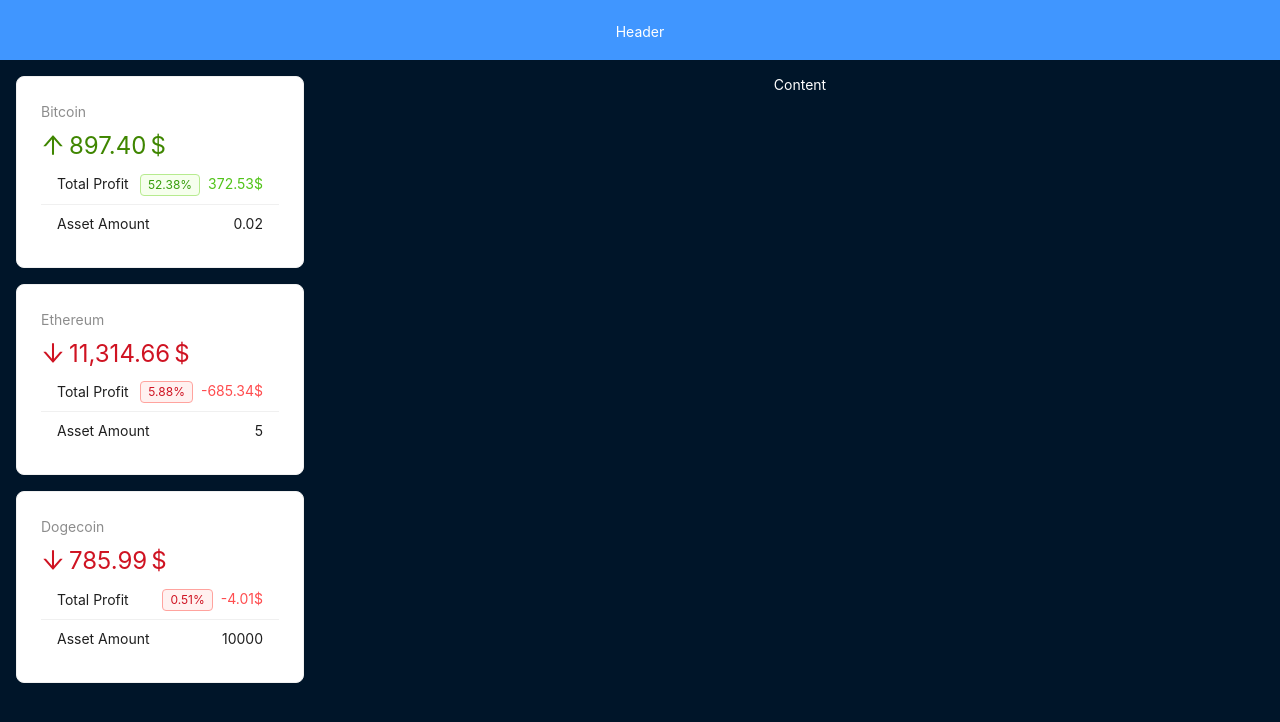
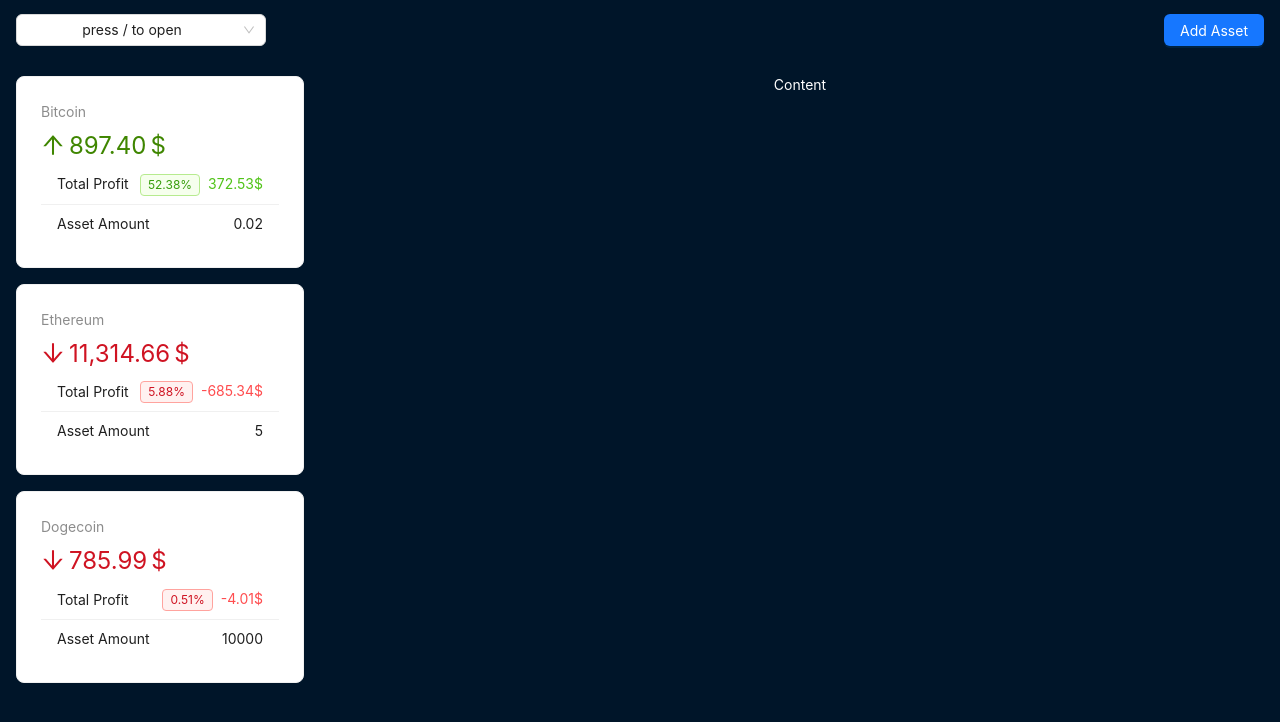
Before and after one commit to kitOl/react-crypto-app, a React (Vite) app: page / in a window 1280 px wide. Shown: the top 722 px of the page. Built offline with nearby package versions, Linux system fonts and the light colour scheme.

Commit message:
add select button and modal in header

```diff
--- a/src/App.jsx
+++ b/src/App.jsx
@@ -1,8 +1,5 @@
-import { Layout } from "antd";
-import AppHeader from "./components/layout/AppHeader";
-import AppSider from "./components/layout/AppSider";
-import AppContent from "./components/layout/AppContent";
-import CryptoContext, { CryptoContextProvider } from "./context/crypto-context";
+import AppLayout from "./components/layout/AppLayout";
+import { CryptoContextProvider } from "./context/crypto-context";
 
 const layoutStyle = {
   borderRadius: 8,
@@ -13,13 +10,7 @@
 export default function App() {
   return (
     <CryptoContextProvider>
-      <Layout>
-        <AppHeader />
-        <Layout>
-          <AppSider />
-          <AppContent />
-        </Layout>
-      </Layout>
+      <AppLayout />
     </CryptoContextProvider>
   );
 }
--- /dev/null
+++ b/src/components/AddAssetForm.jsx
@@ -0,0 +1,3 @@
+export default function AddAssetForm() {
+  return <form>FORM ASSET</form>;
+}
--- /dev/null
+++ b/src/components/CoinInfoModal.jsx
@@ -0,0 +1,25 @@
+import { Flex, Tag, Typography, Divider } from "antd";
+
+export default function CoinInfoModal({ coin }) {
+  return (
+    <>
+      <Flex align="center">
+        <img
+          src={coin.icon}
+          alt={coin.name}
+          style={{ width: 40, marginRight: 10 }}
+        />
+        <Typography.Title level={2} style={{ margin: 0 }}>
+          ({coin.symbol}) {coin.name}
+        </Typography.Title>
+      </Flex>
+      <Divider />
+      <Typography.Paragraph>
+        <Typography.Text strong>1 hour: </Typography.Text>
+        <Tag color={coin.priceChange1h > 0 ? "green" : "red"}>
+          {coin.priceChange1h}%
+        </Tag>
+      </Typography.Paragraph>
+    </>
+  );
+}
--- a/src/components/layout/AppHeader.jsx
+++ b/src/components/layout/AppHeader.jsx
@@ -1,14 +1,89 @@
-import { Layout } from "antd";
+import { Layout, Select, Space, Button, Modal, Drawer } from "antd";
+import { useCrypto } from "../../context/crypto-context";
+import { useEffect, useState } from "react";
+import CoinInfoModal from "../CoinInfoModal";
+import AddAssetForm from "../AddAssetForm";
+
+const handleChange = (value) => {
+  console.log(`selected ${value}`);
+};
 
 const headerStyle = {
+  width: "100%",
   textAlign: "center",
-  color: "#fff",
   height: 60,
-  paddingInline: 48,
-  lineHeight: "64px",
-  backgroundColor: "#4096ff",
+  padding: "1rem",
+  display: "flex",
+  justifyContent: "space-between",
+  alignItems: "center",
 };
 
 export default function AppHeader() {
-  return <Layout.Header style={headerStyle}>Header</Layout.Header>;
+  const [select, setSelect] = useState(false);
+  const [coin, setCoin] = useState(null);
+  const [modal, setModal] = useState(false);
+  const [drawer, setDrawer] = useState(false);
+  const { crypto } = useCrypto();
+
+  useEffect(() => {
+    const keypress = (event) => {
+      if (event.key === "/") {
+        setSelect((prev) => !prev);
+      }
+    };
+    document.addEventListener("keypress", keypress);
+    return () => document.removeEventListener("keypress", keypress);
+  }, []);
+
+  function handleSelect(value) {
+    // console.log(value);
+    setCoin(crypto.find((c) => c.id === value));
+    setModal(true);
+  }
+
+  return (
+    <Layout.Header style={headerStyle}>
+      <Select
+        style={{
+          width: 250,
+        }}
+        open={select}
+        onSelect={handleSelect}
+        onClick={() => setSelect((prev) => !prev)}
+        value="press / to open"
+        options={crypto.map((coin) => ({
+          label: coin.name,
+          value: coin.id,
+          icon: coin.icon,
+        }))}
+        optionRender={(option) => (
+          <Space>
+            <img
+              style={{ width: 20 }}
+              src={option.data.icon}
+              alt={option.data.label}
+            />{" "}
+            {option.data.label}
+          </Space>
+        )}
+      />
+
+      <Button type="primary" onClick={() => setDrawer(true)}>
+        Add Asset
+      </Button>
+
+      <Modal open={modal} onCancel={() => setModal(false)} footer={null}>
+        <CoinInfoModal coin={coin} />
+      </Modal>
+
+      <Drawer
+        width={600}
+        title="Add Asset"
+        onClose={() => setDrawer(false)}
+        open={drawer}
+      >
+        <AddAssetForm />
+      </Drawer>
+    </Layout.Header>
+  );
 }
--- /dev/null
+++ b/src/components/layout/AppLayout.jsx
@@ -0,0 +1,24 @@
+import { Layout, Spin } from "antd";
+import AppHeader from "./AppHeader";
+import AppSider from "./AppSider";
+import AppContent from "./AppContent";
+import { useContext } from "react";
+import CryptoContext from "../../context/crypto-context";
+
+export default function AppLayout() {
+  const { loading } = useContext(CryptoContext);
+
+  if (loading) {
+    return <Spin fullscreen />;
+  }
+
+  return (
+    <Layout>
+      <AppHeader />
+      <Layout>
+        <AppSider />
+        <AppContent />
+      </Layout>
+    </Layout>
+  );
+}
--- a/src/components/layout/AppSider.jsx
+++ b/src/components/layout/AppSider.jsx
@@ -1,4 +1,4 @@
-import { Layout, Card, Statistic, List, Typography, Spin, Tag } from "antd";
+import { Layout, Card, Statistic, List, Typography, Tag } from "antd";
 import { ArrowDownOutlined, ArrowUpOutlined } from "@ant-design/icons";
 import { capitalize } from "../../utils";
 import { useContext } from "react";
@@ -9,10 +9,7 @@
 };
 
 export default function AppSider() {
-  const { loading, assets } = useContext(CryptoContext);
-  if (loading) {
-    return <Spin fullscreen />;
-  }
+  const { assets } = useContext(CryptoContext);
 
   return (
     <Layout.Sider width="25%" style={siderStyle}>
--- a/src/context/crypto-context.jsx
+++ b/src/context/crypto-context.jsx
@@ -1,4 +1,4 @@
-import { createContext, useState, useEffect } from "react";
+import { createContext, useState, useEffect, useContext } from "react";
 import { fakeFetchCrypto, fetchAssets } from "../api";
 import { percentDifference } from "../utils";
 
@@ -45,3 +45,7 @@
 }
 
 export default CryptoContext;
+
+export function useCrypto() {
+  return useContext(CryptoContext);
+}
```
